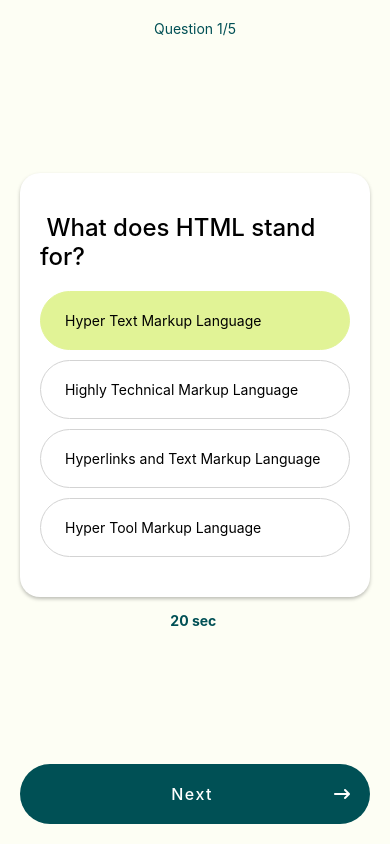
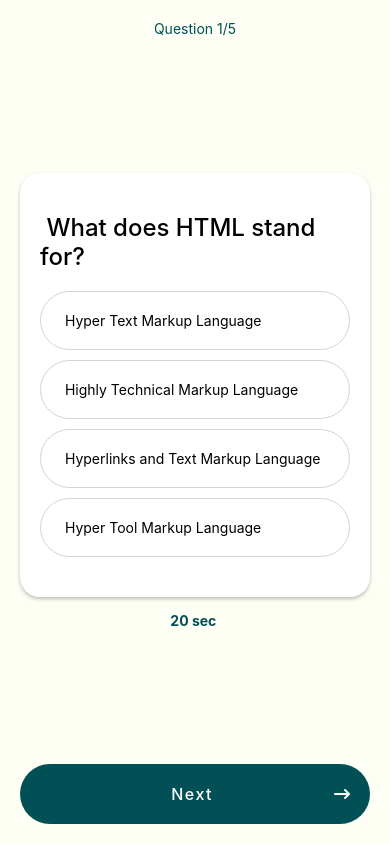
Before and after one commit to goksuayaz/Quiz-App, a React Native app: screen / in a window 390 px wide. Built offline with nearby package versions, Linux system fonts and the light colour scheme.

Commit message:
question index

```diff
--- a/App.tsx
+++ b/App.tsx
@@ -1,19 +1,17 @@
 import { StatusBar } from 'expo-status-bar';
 import QuizScreen from './src/app/QuizScreen';
+import { View } from 'react-native';
 
 
 
 export default function App() {
+
   return (
-
-    <>
+    <View style={{ flex: 1 }}>
 
       <QuizScreen />
-
-
       <StatusBar style="auto" />
 
-    </>
-
+    </View>
   )
 }
--- a/src/app/QuizScreen.tsx
+++ b/src/app/QuizScreen.tsx
@@ -4,26 +4,28 @@
 import questions from '../questions';
 import Card from '../components/Card';
 import CustomButton from '../components/CustomButton';
-
-
-
-const question = questions[0];
-
-
+import { useState } from 'react';
 
 
 export default function QuizScreen() {
+
+    const [questionIndex, setQuestionIndex] = useState(0);
+
+    const question = questions[questionIndex];
+
+    const onNext = () => {
+
+        setQuestionIndex((currValue) => currValue + 1);
+    }
+
     return (
         <SafeAreaView style={styles.page}>
-
             <View style={styles.container}>
-
 
                 {/* Header */}
                 <View>
-                    <Text style={styles.title}> Question 1/5 </Text>
+                    <Text style={styles.title}> Question {questionIndex + 1}/5 </Text>
                 </View>
-
 
 
                 {/* Body */}
@@ -44,8 +46,7 @@
                 {/* Footer */}
                 <CustomButton
                     title="Next"
-                    onPress={() => console.warn('Custom button Pressed')}
-                    onLongPress={() => console.warn('LONG PRESS')}
+                    onPress={onNext}
                     rightIcon={
                         <FontAwesome6
                             name="arrow-right-long"
@@ -55,13 +56,7 @@
                     } />
             </View>
         </SafeAreaView>
-
-
-
     )
-
-
-
 }
 
 const styles = StyleSheet.create({
@@ -70,14 +65,9 @@
         flex: 1,
     },
     container: {
-
-
         flex: 1,
         justifyContent: "space-between",
         padding: 20,
-
-
-
     },
 
     title: {
@@ -92,5 +82,4 @@
 
     },
 
-
 })
--- a/src/components/Card.tsx
+++ b/src/components/Card.tsx
@@ -19,7 +19,6 @@
             <Text style={styles.title}> {title} </Text>
 
             {children}
-
 
         </View>
     )
--- a/src/components/CustomButton.tsx
+++ b/src/components/CustomButton.tsx
@@ -4,14 +4,16 @@
 type CustomButton = {
     title: string;
     rightIcon?: React.ReactNode;
-} & PressableProps
+} & PressableProps;
 
 
 export default function CustomButton({ title, rightIcon, ...pressableProps }: CustomButton) {
     console.log(pressableProps);
 
     return (
-        <Pressable {...pressableProps} style={styles.button}>
+        <Pressable
+            {...pressableProps}
+            style={styles.button}>
             <Text style={styles.buttonText}> {title}  </Text>
             <View style={styles.rightIcon}> {rightIcon} </View>
         </Pressable>
--- a/src/components/QuestionCard.tsx
+++ b/src/components/QuestionCard.tsx
@@ -1,12 +1,10 @@
 import { View } from "react-native";
 import AnswerOption from "./AnswerOption";
 import Card from "./Card";
+import { useState } from "react";
+import { Question } from "../types";
 
-type Question = {
 
-    title: string,
-    options: string[];
-}
 
 
 type QuestionCard = {
@@ -15,14 +13,12 @@
 }
 
 
-
-
 export default function QuestionCard({ question }: QuestionCard) {
 
-    const selectedOption = question.options[0];
+    const [selectedOption, setSelectedOption] = useState<string | undefined>();
 
     const onOptionSelected = (option: string) => {
-        console.warn('Selected: ', option);
+        setSelectedOption(option);
     };
 
     return (
@@ -42,7 +38,5 @@
         </Card>
 
 
-
-
     )
 }
```
